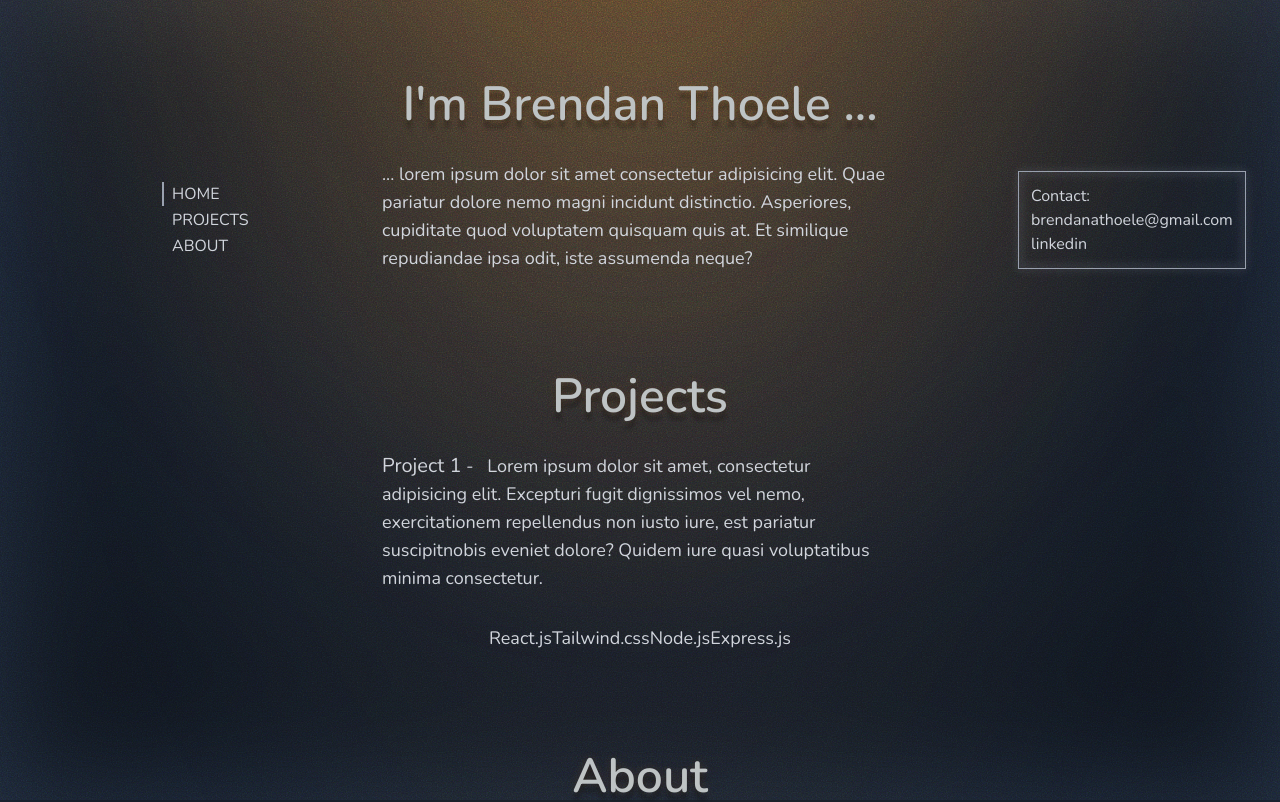
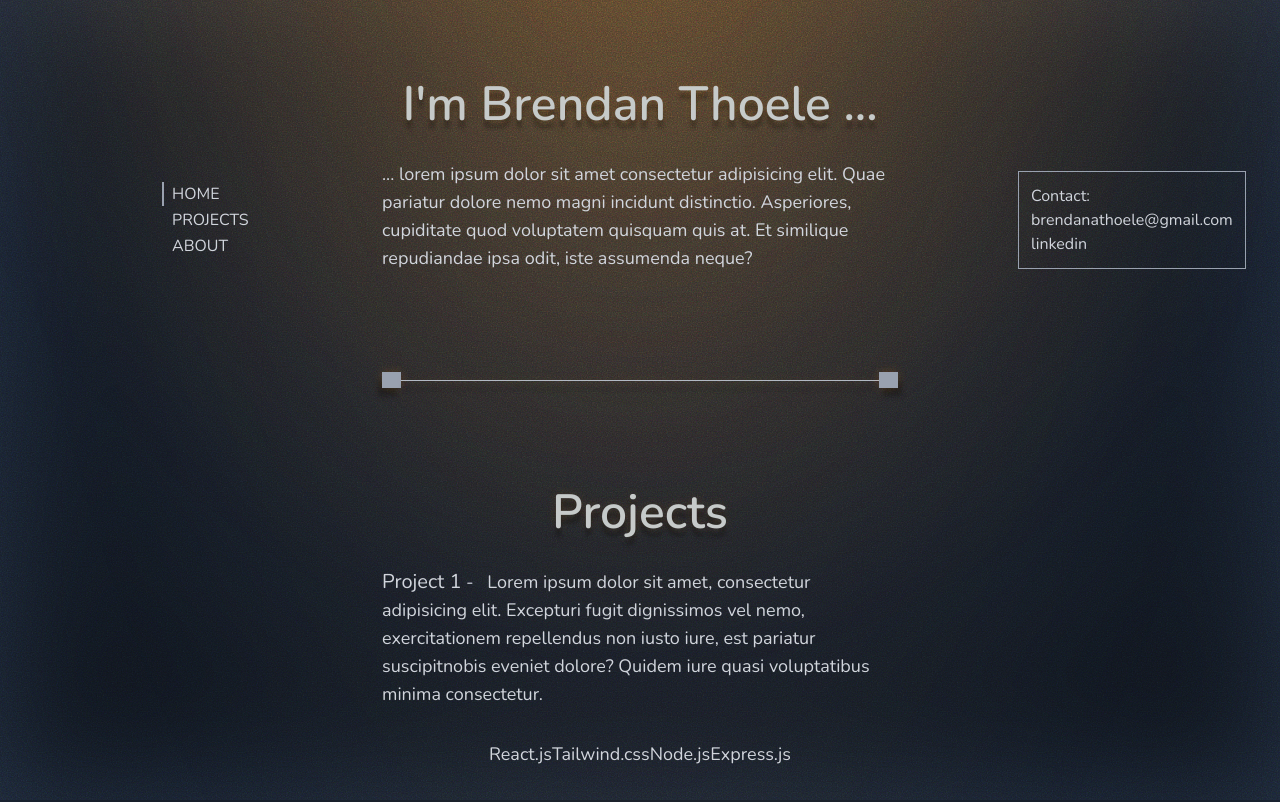
Before and after one commit to bathoele/portfolio-modern, a React app: page / in a window 1280 px wide. Shown: the top 802 px of the page. Built offline with nearby package versions, Linux system fonts and the light colour scheme; the HTML template or start-up script is replaced by a standard one.

Commit message:
Add section borders, remove contact card glow

```diff
--- a/src/ContactCard.jsx
+++ b/src/ContactCard.jsx
@@ -4,7 +4,6 @@ export default function ContactCard() {
   return (
     <div className="h-70 flex flex-col justify-center z-5">
       <div className="fixed border-1 border-gray-400 p-3">
-        <div className="absolute border-1 border-gray-400 blur-xs w-full h-full inset-0"></div>
         <h3>Contact:</h3>
         <ul>
           <li>brendanathoele@gmail.com</li>
--- a/src/PageDisplay.jsx
+++ b/src/PageDisplay.jsx
@@ -3,13 +3,16 @@ import HomePage from "./HomePage"
 import ProjectsPage from "./ProjectsPage"
 import AboutPage from "./AboutPage"
 import ContactCard from "./ContactCard"
+import SectionBorder from "./SectionBorder";
 
 function PageDisplay({ page, setPage }) {
 
   return (
-    <div className="w-1/2 max-w-200 z-5 text-lg flex flex-col gap-25">
+    <div className="w-1/2 max-w-190 z-5 text-lg flex flex-col gap-25">
       <HomePage setPage={setPage} />
+      <SectionBorder />
       <ProjectsPage />
+      <SectionBorder />
       <AboutPage />
     </div>
   )
--- /dev/null
+++ b/src/SectionBorder.jsx
@@ -0,0 +1,11 @@
+import React from "react";
+
+export default function SectionBorder() {
+  return (
+    <div className="flex flex-row items-center">
+      <div className="w-5 h-4 bg-gray-400 animate-border-left"></div>
+      <div className="border-t-1 animate-border-pulse w-full h-0"></div>
+      <div className="w-5 h-4 bg-gray-400 animate-border-right"></div>
+    </div>
+  )
+}
--- a/src/index.css
+++ b/src/index.css
@@ -5,6 +5,42 @@
   --font-sans: "Nunito", system-ui;
 
   --animate-color-pulse: colorPulse 7s ease-in-out infinite;
+  --animate-border-pulse: borderPulse 7s ease-in-out infinite;
+  --animate-border-left: borderLeft 7s ease-in-out infinite;
+  --animate-border-right: borderRight 7s ease-in-out infinite;
+
+  @keyframes borderPulse {
+    0%, 100% { border-color: var(--color-gray-300);
+                box-shadow:  0 0 10px rgba(255, 145, 0, 0.35),
+                              0 8px 5px rgba(0, 0, 0, .5);
+    }
+    55%, 65%       { border-color: var(--color-gray-400);
+                box-shadow:  0 0 10px rgba(255, 145, 0, 0.05),
+                              0 8px 5px rgba(0, 0, 0, .15);
+    }
+  }
+
+  @keyframes borderLeft {
+    0%, 100% { border-color: var(--color-gray-300);
+                box-shadow:  0 0 10px rgba(255, 145, 0, 0.35),
+                              -4px 8px 5px rgba(0, 0, 0, .5);
+    }
+    55%, 65%       { border-color: var(--color-gray-400);
+                box-shadow:  0 0 10px rgba(255, 145, 0, 0.05),
+                              -4px 8px 5px rgba(0, 0, 0, .15);
+    }
+  }
+
+  @keyframes borderRight {
+    0%, 100% { border-color: var(--color-gray-300);
+                box-shadow:  0 0 10px rgba(255, 145, 0, 0.35),
+                              4px 8px 5px rgba(0, 0, 0, .5);
+    }
+    55%, 65%       { border-color: var(--color-gray-400);
+                box-shadow:  0 0 10px rgba(255, 145, 0, 0.05),
+                              4px 8px 5px rgba(0, 0, 0, .15);
+    }
+  }
 
   @keyframes colorPulse {
     0%, 100% { color: var(--color-yellow-50);
```
